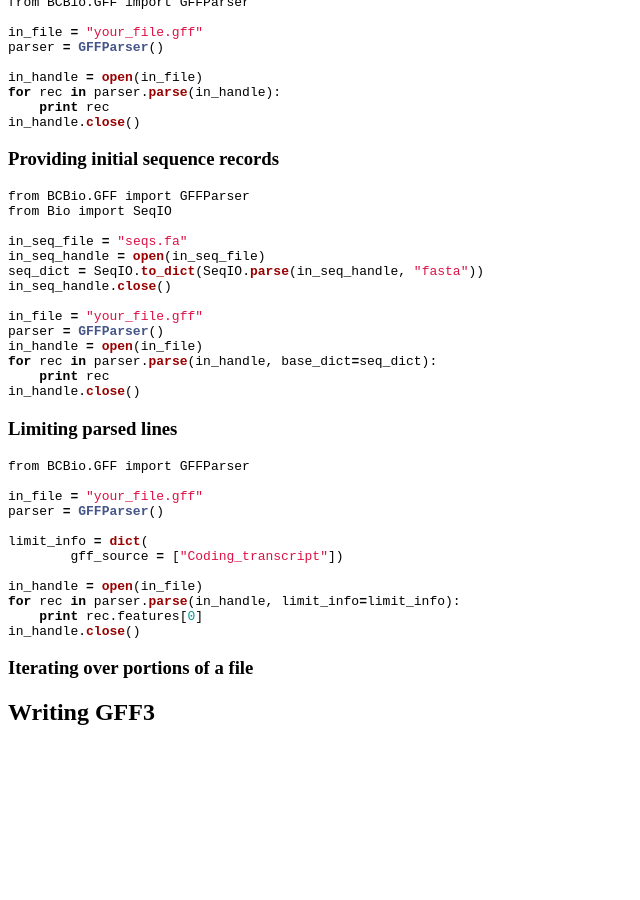
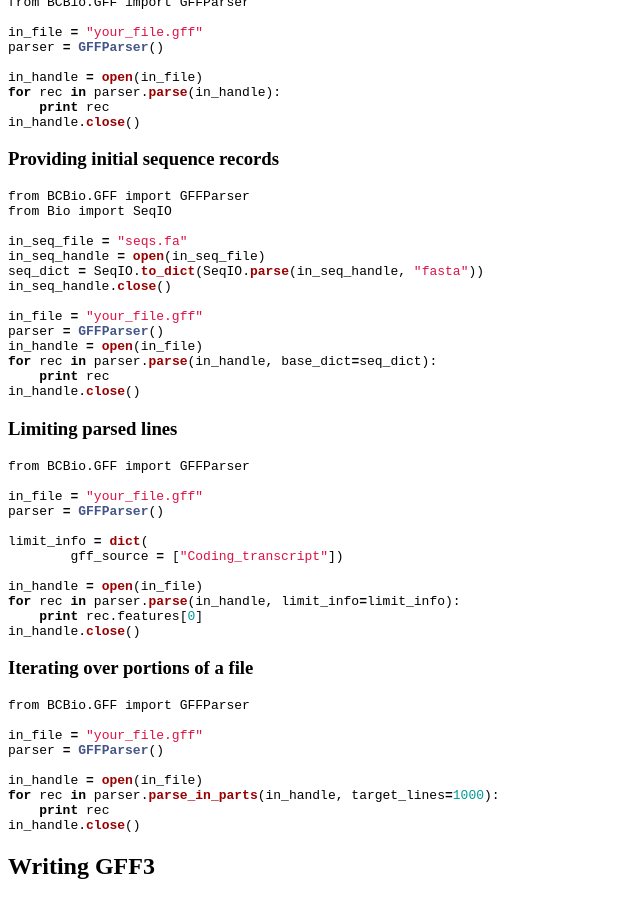
Before and after one commit to biopython/biopython.github.io, a Jekyll site: the page built from wiki/GFF_Parsing.md, in a window 1280 px wide and 900 px high, scrolled down 1788 px. Shown: the whole window, without its empty margins (0-640 px from the left). Built offline with Jekyll 4.4.1, drawn with Linux system fonts in a browser that asks for light colours; before the commit the page ends 2534 px from its top, so only the background shows below that.

Commit message:
/* Iterating over portions of a file */

````diff
--- a/wiki/GFF_Parsing.md
+++ b/wiki/GFF_Parsing.md
@@ -187,5 +187,17 @@ in_handle.close()
 
 ### Iterating over portions of a file
 
+``` python
+from BCBio.GFF import GFFParser
+
+in_file = "your_file.gff"
+parser = GFFParser()
+
+in_handle = open(in_file)
+for rec in parser.parse_in_parts(in_handle, target_lines=1000):
+    print rec
+in_handle.close()
+```
+
 Writing GFF3
 ------------
````
Also changed, not shown: 1 other file.
